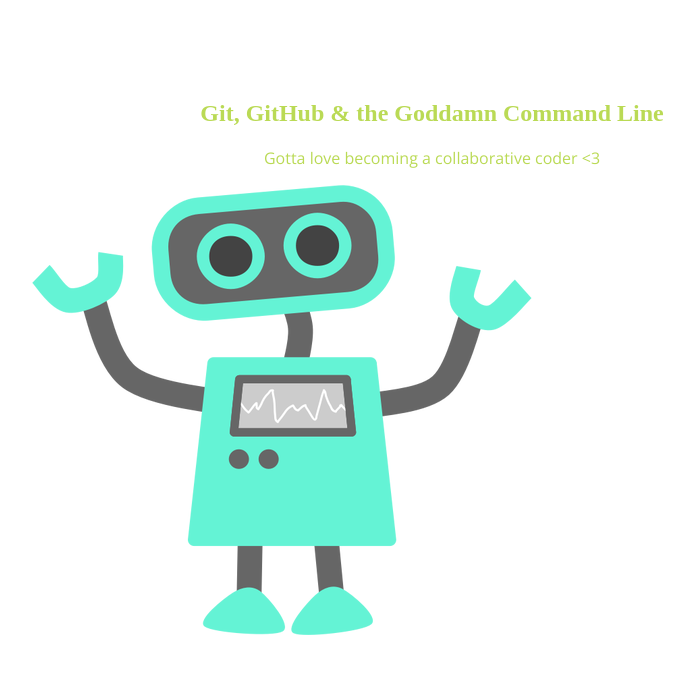
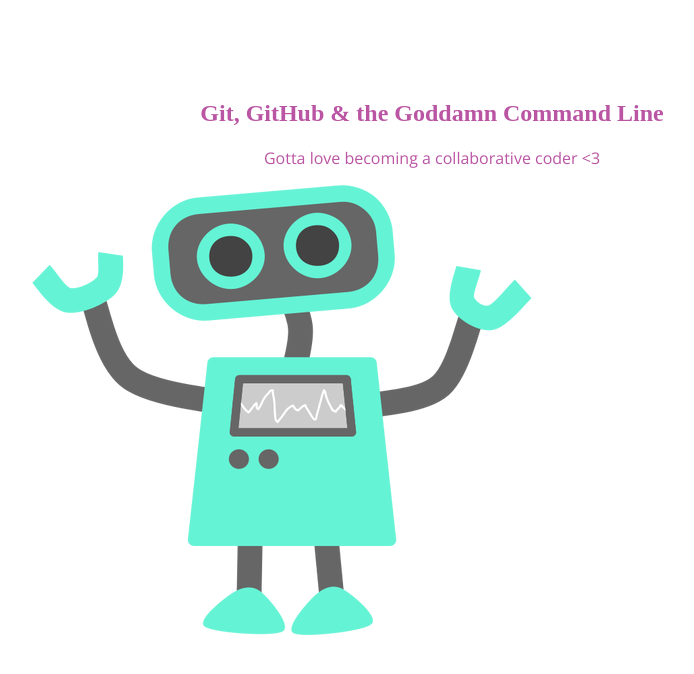
Before and after one commit to katreinhart/skillcrush105, a plain HTML site: page index.html in a window 1280 px wide. Shown: the whole page, without its empty margins (208-902 px from the left). Drawn offline with nearby package versions, Linux system fonts and the light colour scheme.

Commit message:
changed p color again

```diff
--- a/css/style.css
+++ b/css/style.css
@@ -5,7 +5,7 @@ section {
 section h1,
 section p {
 	text-align: center;
-	color: #bada55;
+	color: #ba55a3;
 }
 section h1 {
 /* 	font: 32px 'Open Sans'; */
```
